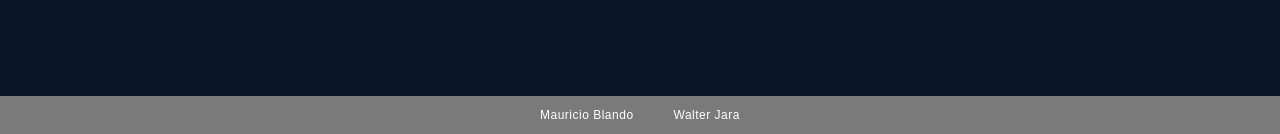
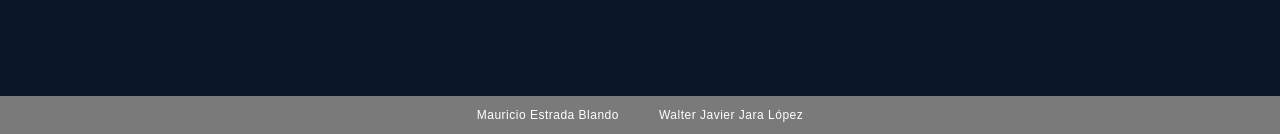
Before and after one commit to wjara2594-sudo/mi-app-flask, a Flask app: page /login in a window 1280 px wide. Shown: the part 666-800 px from the top of the page. Run offline with Flask 3, Linux system fonts and the light colour scheme.

Commit message:
Update names in the login template

```diff
--- a/templates/login.html
+++ b/templates/login.html
@@ -37,8 +37,8 @@
 </div>
 
 <div class="bottom-bar">
-    <span>Mauricio Blando</span>
-    <span>Walter Jara</span>
+    <span>Mauricio Estrada Blando</span>
+    <span>Walter Javier Jara López</span>
 </div>
 
 </body>
```
